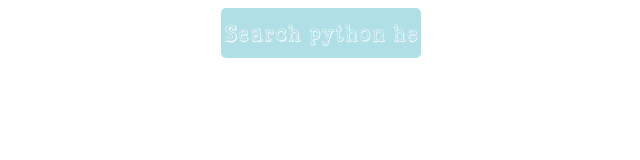
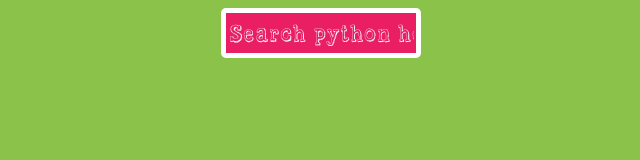
Before and after one commit to example-R/pyinse, a plain HTML site: page service.html in a window 1280 px wide. Shown: the whole page, without its empty margins (319-959 px from the left). Drawn offline with Linux system fonts and the light colour scheme.

Commit message:
Update service.html

```diff
--- a/service.html
+++ b/service.html
@@ -4,9 +4,10 @@
 	<link rel="stylesheet" type="text/css" href="exampler.css">
 	<script type="text/javascript" src="elements.js"></script>
 	<script type="text/javascript" src="search.js"></script>
+	<link rel="icon" type="image/x-icon" href="fav.ico">
 </head>
-<body id="body">
-	<input id="in" placeholder="Search python here...">
+<body style="background-color: #8bc34a;" id="body">
+	<input style="background-color:#e91e63; color:white; border:5px solid white;" id="in" placeholder="Search python here...">
 	<div id="error"></div>
 	<div class="hover" id="semblants"></div>
 </body>
```
